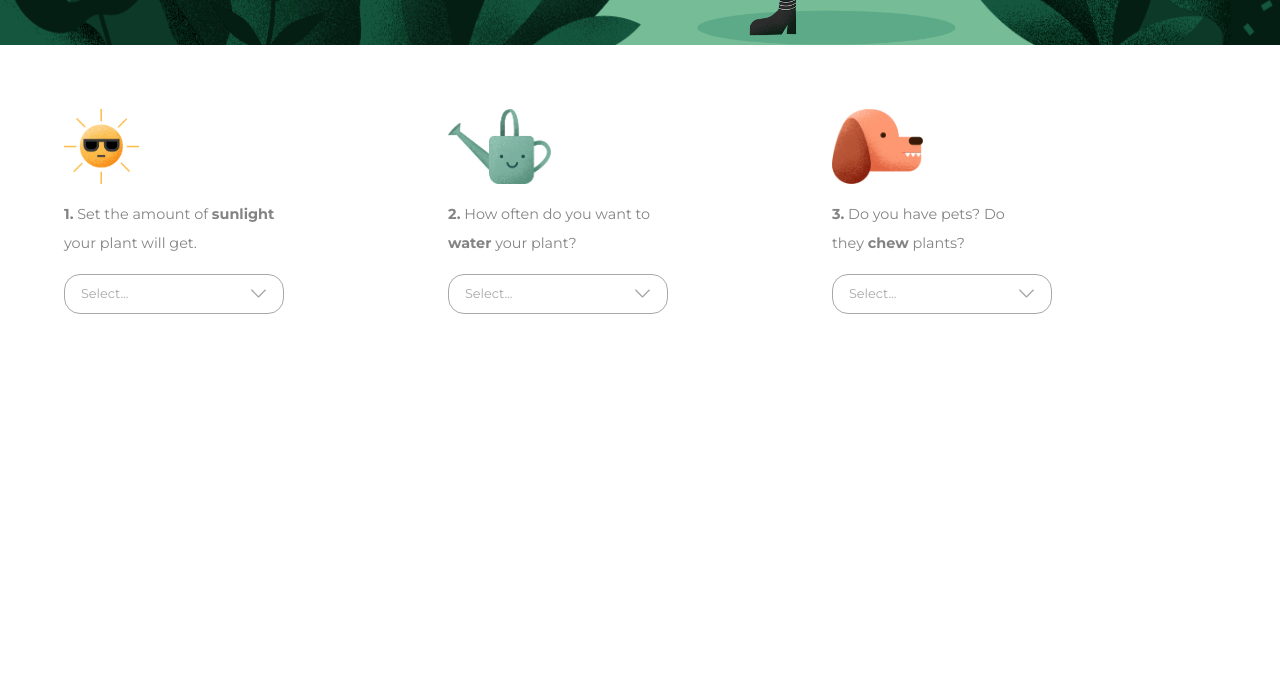
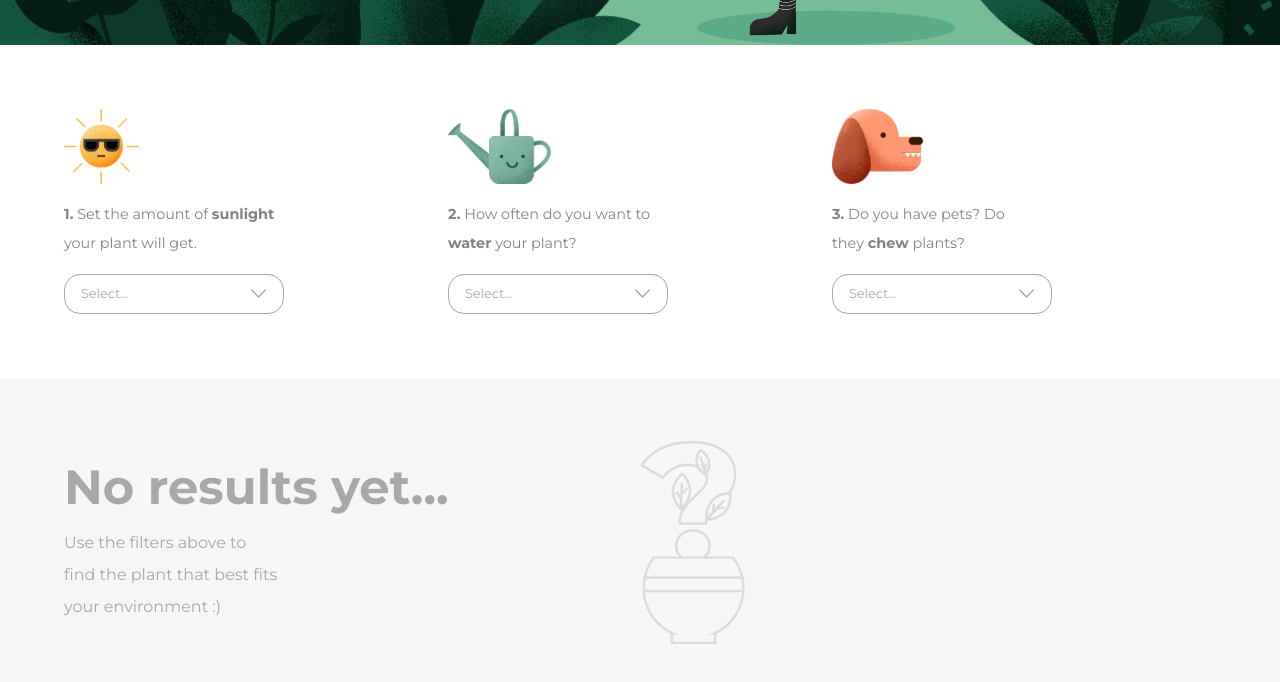
Before and after one commit to Gabrieloczust/greenthumb, a website built with Parcel: page index.html in a window 1280 px wide. Shown: the part 436-1118 px from the top of the page. Before the commit the page ends 814 px from the top, so only its background shows below. Built offline with nearby package versions, Linux system fonts and the light colour scheme.

Commit message:
feat: empty

```diff
--- a/index.html
+++ b/index.html
@@ -12,6 +12,7 @@
     <link rel="stylesheet" href="./styles/hero.scss" />
     <link rel="stylesheet" href="./styles/filters.scss" />
     <link rel="stylesheet" href="./styles/select.scss" />
+    <link rel="stylesheet" href="./styles/empty.scss" />
   </head>
 
   <body>
@@ -158,5 +159,22 @@
         </div>
       </div>
     </main>
+
+    <section class="empty">
+      <div class="container">
+        <div class="content">
+          <div class="text">
+            <b>No results yet...</b>
+            <span>
+              Use the filters above to <br />
+              find the plant that best fits <br />
+              your environment :)
+            </span>
+          </div>
+
+          <img src="images/illustrations/no-results.png" alt="no results">
+        </div>
+      </div>
+    </section>
   </body>
 </html>
--- /dev/null
+++ b/styles/empty.scss
@@ -0,0 +1,51 @@
+.empty {
+  background-color: var(--empty);
+
+  .content {
+    display: flex;
+    flex-direction: column;
+    align-items: center;
+    padding: 3rem 0;
+  }
+
+  .text {
+    display: flex;
+    flex-direction: column;
+
+    br {
+      display: none;
+    }
+
+    b {
+      font-size: 3rem;
+      line-height: 1;
+      color: var(--title-bold);
+    }
+
+    span {
+      font-size: 1rem;
+      line-height: 2;
+      color: var(--title-bold);
+      margin: 2rem 0 3rem;
+    }
+  }
+
+  @media (min-width: 812px) {
+    .content {
+      height: 330px;
+      flex-direction: row;
+    }
+
+    .text {
+      width: 50%;
+
+      br {
+        display: block;
+      }
+
+      span {
+        margin: 1rem 0 0;
+      }
+    }
+  }
+}
--- a/styles/filters.scss
+++ b/styles/filters.scss
@@ -10,6 +10,7 @@
       display: flex;
       flex-direction: column;
       margin-bottom: 3rem;
+      width: 100%;
 
       &:first-child {
         margin-top: 1.5rem;
--- a/styles/global.scss
+++ b/styles/global.scss
@@ -5,9 +5,12 @@
 
   --white: #ffffff;
   --text: #848484;
+  --title-bold: #a9a9a9;
 
   --select: #a8a8a8;
   --select-hover: #efefef;
+
+  --empty: #F6F6F6;
 }
 
 * {
--- a/styles/select.scss
+++ b/styles/select.scss
@@ -1,5 +1,5 @@
 .select {
-  width: 250px;
+  width: 100%;
   border-radius: 1rem;
   height: 40px;
   border: 1px solid var(--select);
```
